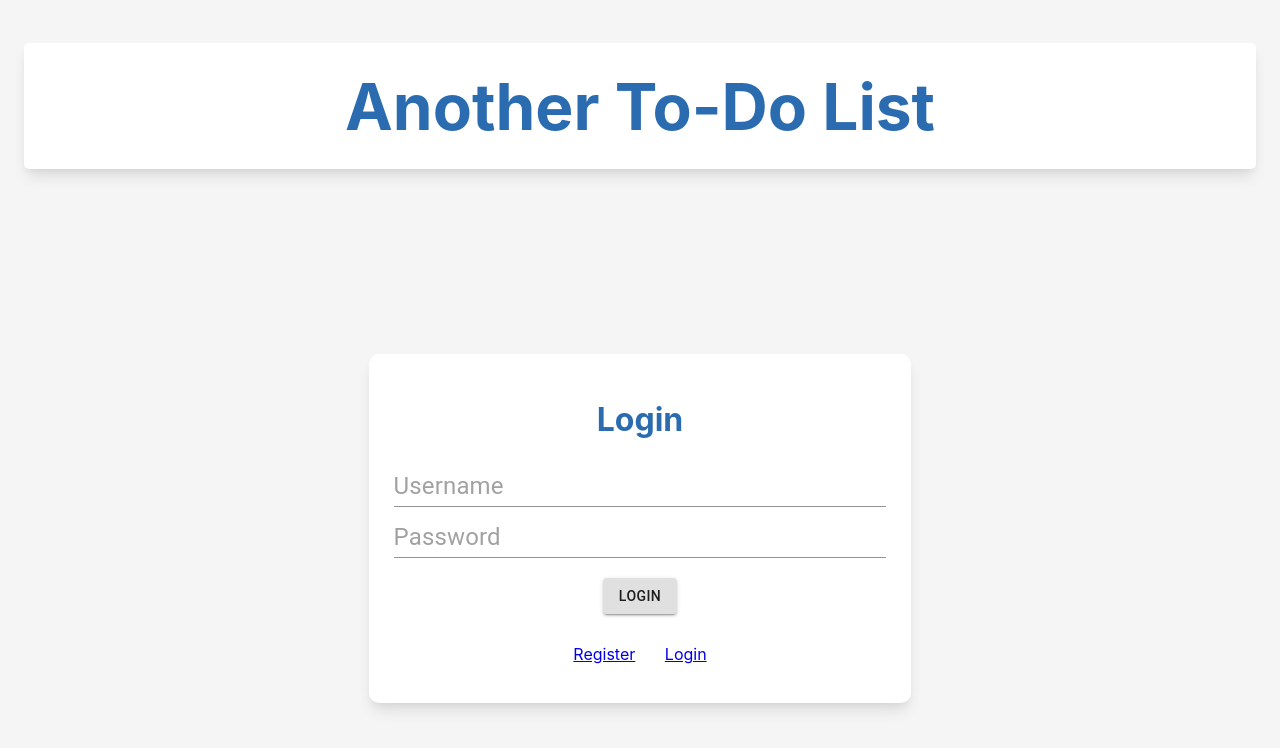
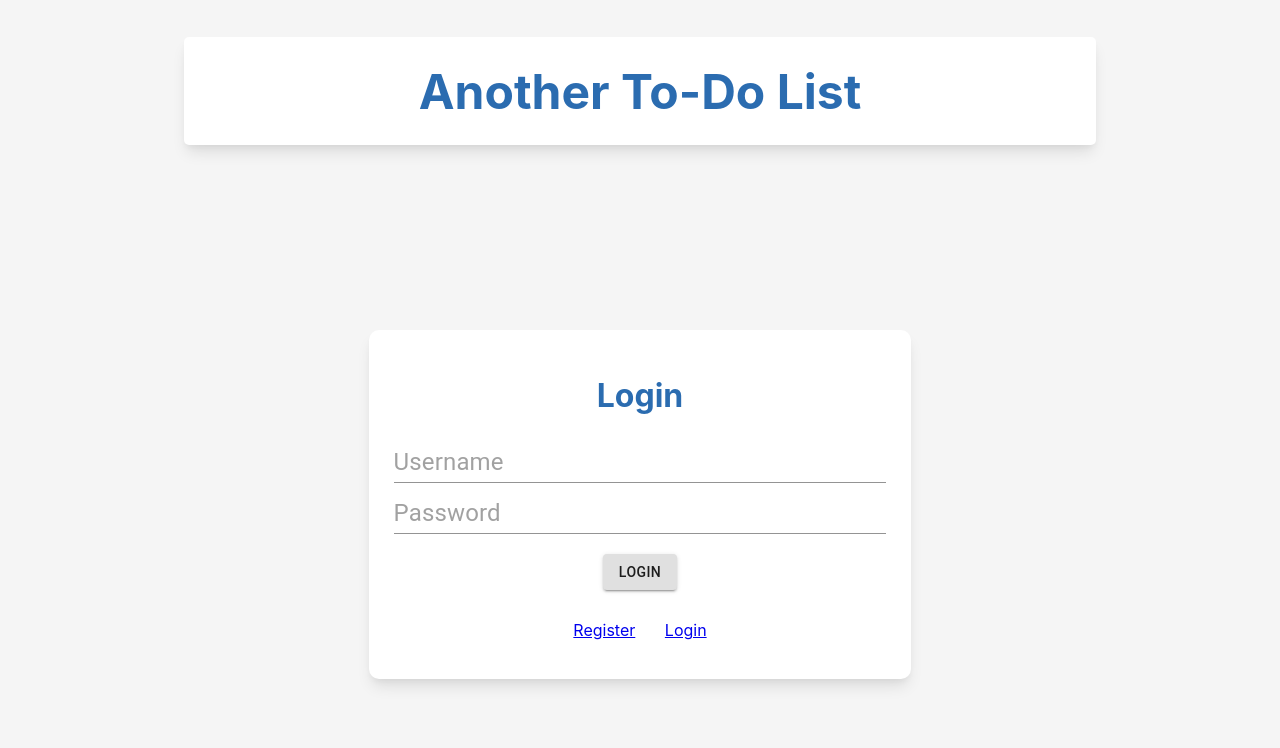
Before and after one commit to cdifranco1/todo-list-frontend, a React (Create React App) app: page / in a window 1280 px wide. Shown: the top 748 px of the page. Built offline with nearby package versions, Linux system fonts and the light colour scheme.

Commit message:
small styling changes

```diff
--- a/src/App.js
+++ b/src/App.js
@@ -9,14 +9,16 @@ import { makeStyles } from '@material-ui/core/styles';
 
 const useStyles = makeStyles({
   h1: {
-    fontSize: "4rem",
+    fontSize: "3rem",
     color: "#2b6cb0",
     backgroundColor: "#FFFFFF",
     padding: "2%",
     boxShadow: "0 10px 15px -3px rgba(0, 0, 0, 0.1), 0 4px 6px -2px rgba(0, 0, 0, 0.05)",
     textAlign: "center",
-    borderRadius: '5px'
-  }
+    borderRadius: '5px',
+    width: "70%",
+    margin: "3% auto"
+  },
 })
 
 function App() {
--- a/src/components/CommentModal.js
+++ b/src/components/CommentModal.js
@@ -14,7 +14,7 @@ const useStyles = makeStyles((theme) => {
       opacity: "0.2"
     },
     paper: {
-      width: "50%",
+      width: "40%",
       backgroundColor: theme.palette.background.paper,
       border: '2px solid #000',
       boxShadow: theme.shadows[5],
@@ -22,19 +22,21 @@ const useStyles = makeStyles((theme) => {
     },
     button: {
       padding: "2%",
-      margin: "2% 0"
+      margin: "2% 0",
+      fontSize: "0.75rem"
     },
     heading: {
       padding: "2% 0",
       marginBottom: "3%",
-      fontSize: "2rem"
+      fontSize: "1.25rem",
+      fontWeight: "600"
     },
     input: {
-      fontSize: "1.5rem",
+      fontSize: "1.15rem",
       padding: "3% 1%",
     },
     label: {
-      fontSize: "1.5rem",
+      fontSize: "1.0rem",
       padding: "0.5% 0"
     }
   }
--- a/src/components/ListContainer.js
+++ b/src/components/ListContainer.js
@@ -15,6 +15,7 @@ const useStyles = makeStyles({
   container: {
     position: 'relative',
     top: "100px",
+    width: "70%",
     backgroundColor: "#FFFFFF",
     boxShadow: "0 10px 15px -3px rgba(0, 0, 0, 0.1), 0 4px 6px -2px rgba(0, 0, 0, 0.05)",
     borderRadius: "5px",
```
Also changed, not shown: src/components/PrivateRoute.js (added, +13 -0 lines).
